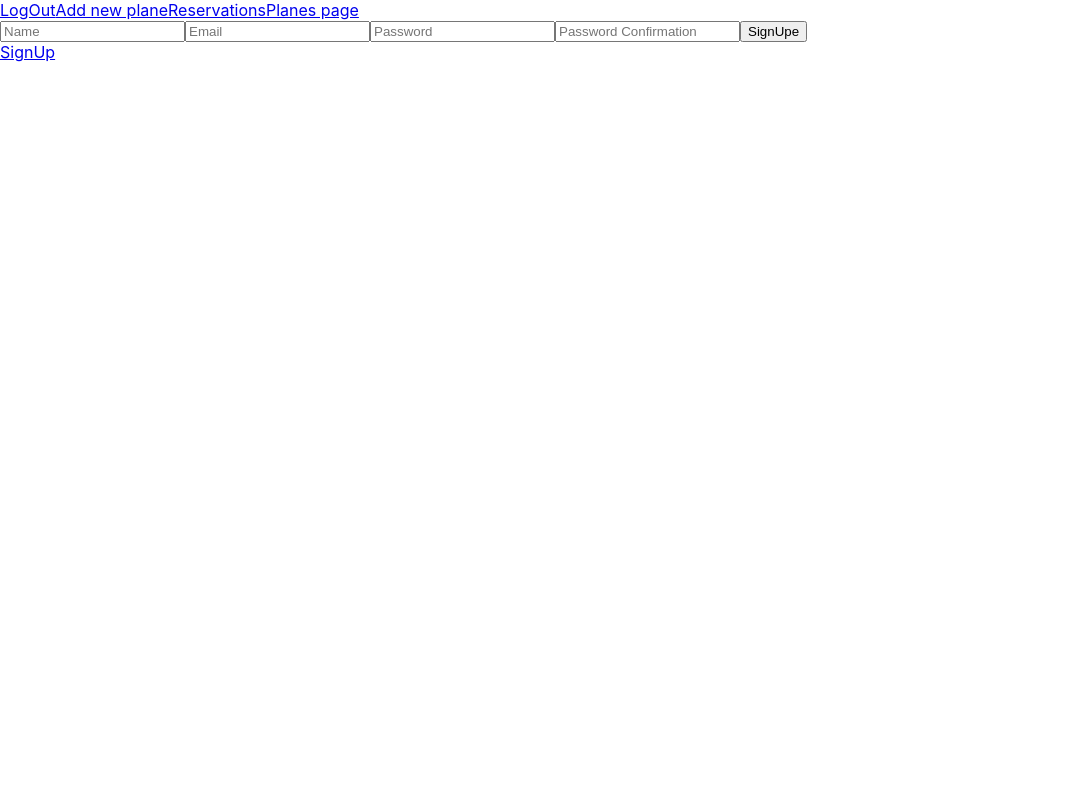
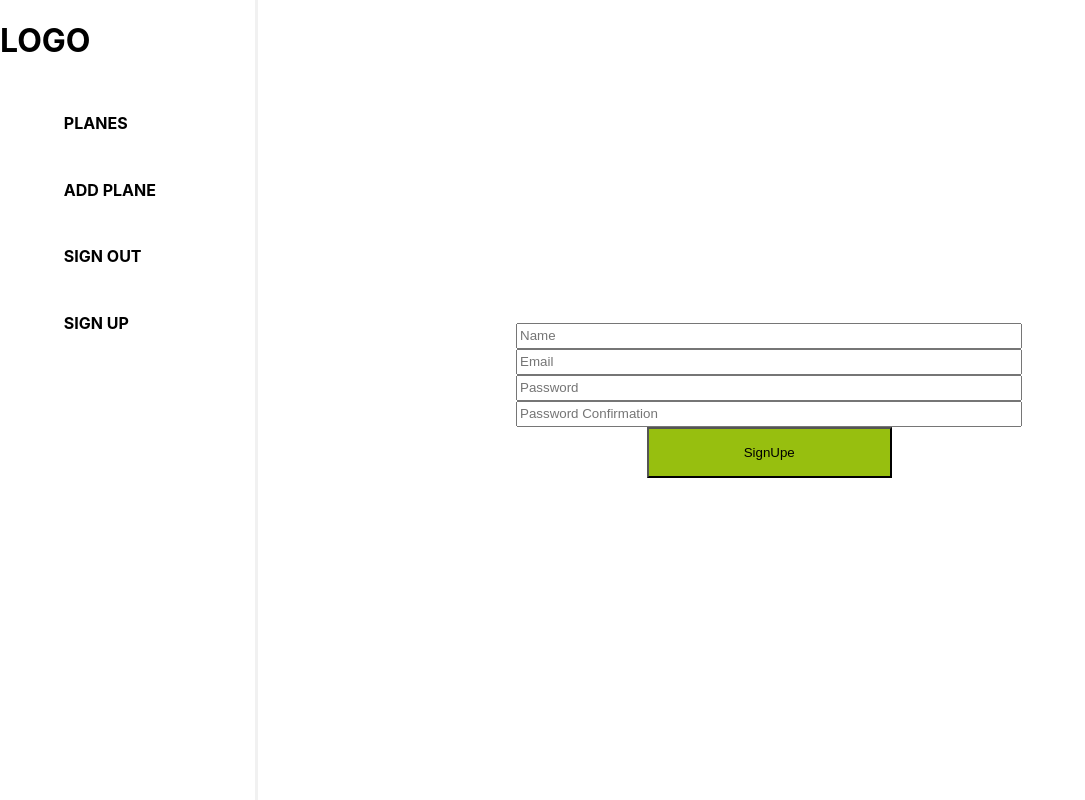
Before and after one commit to GuilhermeGiachellin/AirTaxi, a React (Create React App) app: page /signUp in a window 1280 px wide. Shown: the whole page, without its empty margins (0-1085 px from the left). Built offline with nearby package versions, Linux system fonts and the light colour scheme.

Commit message:
Add basic styling to forms

```diff
--- a/src/App.js
+++ b/src/App.js
@@ -4,7 +4,7 @@ import {
   Routes, Route, Link, useNavigate,
 } from 'react-router-dom';
 import { useDispatch, useSelector } from 'react-redux';
-import styles from './assets/navBar.module.css';
+import styles from './assets/app.module.css';
 import LogInForm from './component/myForm/LogInForm';
 import SigUpForm from './component/myForm/SignUpForm';
 import MainPage from './component/PlaneManager';
@@ -24,7 +24,7 @@ function App() {
   }, [status]);
 
   return (
-    <div className={styles.App}>
+    <div className={styles.app}>
       <NavBar />
       <Routes>
         <Route path="/" element={<LogInForm />} />
@@ -34,7 +34,6 @@ function App() {
         <Route path="main/reservations/:id" element={<Reservation />} />
         <Route path="main/plane/:id" element={<PlaneDetails />} />
       </Routes>
-      <Link to="/signUp">SignUp</Link>
     </div>
   );
 }
--- /dev/null
+++ b/src/assets/Forms.module.css
@@ -0,0 +1,26 @@
+.form {
+    display: flex;
+    flex-direction: column;
+    justify-content: center;
+    align-items: center;
+    width: 80%;
+}
+
+.input {
+    width: 60%;
+    height: 20px;
+    padding-right: 10px;
+}
+
+.cnt {
+    width: 80%;
+    display: flex;
+    align-items: center;
+    justify-content: center;
+}
+
+.button {
+    width: 30%;
+    padding: 2vh;
+    background-color: #97bf0f;
+}
--- a/src/assets/index.css
+++ b/src/assets/index.css
@@ -14,6 +14,7 @@ body {
     sans-serif;
   -webkit-font-smoothing: antialiased;
   -moz-osx-font-smoothing: grayscale;
+  text-decoration: none;
 }
 
 code {
@@ -31,3 +32,7 @@ code {
   flex-direction: column;
   justify-content: center;
 }
+
+ul {
+  list-style: none;
+}
--- a/src/assets/navBar.module.css
+++ b/src/assets/navBar.module.css
@@ -1,4 +1,35 @@
+root {
+    --dim-gray: #646464ff;
+--cultured: #F1F1F1ff;
+--apple-green: rgb(137, 170, 19);
+--cultured-2: #F1F1F1ff;
+--dim-gray-2: #646464ff;
+}
+
 .nav_cnt {
-    /* width: 20vw; */
+    width: 20vw;
+    border-right: 3px solid #f1f1f1ff;
     margin: 0;
+    height: 100vh;
 }
+
+.nav_list {
+    display: flex;
+    flex-direction: column;
+    align-items: flex-end;
+}
+
+.nav_link {
+    text-decoration: none;
+    text-align: left;
+    font-weight: bolder;
+    color: black;
+    width: 70%;
+    padding: 6% 5% 6% 10%;
+    margin-top: 2vh;
+}
+
+.nav_link:hover {
+    background-color: #97bf0f;
+    color: white;
+}
--- /dev/null
+++ b/src/assets/plane.module.css
@@ -0,0 +1,3 @@
+.plane_img {
+    width: 50vh;
+}
--- a/src/component/ReservationManager.js
+++ b/src/component/ReservationManager.js
@@ -22,10 +22,8 @@ const ReservationManager = () => {
   };
 
   useEffect(() => {
-    // if (status === 'created' || status === 'idle') {
     console.log('Reservation Created1');
     dispatch(fetchReservations(id));
-    // }
   }, [dispatch]);
 
   useEffect(() => {
--- a/src/component/myForm/LogInForm.js
+++ b/src/component/myForm/LogInForm.js
@@ -1,10 +1,9 @@
 /* eslint-disable no-unused-vars */
 import { useDispatch, useSelector } from 'react-redux';
 import React, { useEffect, useState } from 'react';
-import axios from 'axios';
-import Cookies from 'universal-cookie';
-import { useNavigate } from 'react-router-dom';
+import { Link, useNavigate } from 'react-router-dom';
 import { logIn } from '../../redux/slices/sessionSlice';
+import style from '../../assets/Forms.module.css';
 
 const LogInForm = () => {
   const status = useSelector((state) => state.sessions.status);
@@ -25,14 +24,15 @@ const LogInForm = () => {
   };
 
   return (
-    <div className="App">
-      <form onSubmit={handleSubmit}>
+    <div className={style.cnt}>
+      <form onSubmit={handleSubmit} className={style.form}>
         <input
           type="email"
           value={email}
           placeholder="Email"
           onChange={(e) => setEmail(e.target.value)}
           required
+          className={style.input}
         />
         <input
           type="password"
@@ -40,8 +40,9 @@ const LogInForm = () => {
           placeholder="Password"
           onChange={(e) => setPassword(e.target.value)}
           required
+          className={style.input}
         />
-        <button type="submit" disabled={status === 'logged'}>LogIn</button>
+        <button type="submit" disabled={status === 'logged'} className={style.button}>LogIn</button>
       </form>
     </div>
   );
--- a/src/component/myForm/SignUpForm.js
+++ b/src/component/myForm/SignUpForm.js
@@ -4,6 +4,7 @@ import React, { useState } from 'react';
 import { useDispatch } from 'react-redux';
 import { useNavigate } from 'react-router-dom';
 import { signUp } from '../../redux/slices/sessionSlice';
+import style from '../../assets/Forms.module.css';
 
 const SigUpForm = () => {
   const [name, setName] = useState('');
@@ -22,14 +23,15 @@ const SigUpForm = () => {
   };
 
   return (
-    <div className="App">
-      <form onSubmit={handleSubmit}>
+    <div className={style.cnt}>
+      <form onSubmit={handleSubmit} className={style.form}>
         <input
           type="name"
           value={name}
           placeholder="Name"
           onChange={(e) => setName(e.target.value)}
           required
+          className={style.input}
         />
         <input
           type="email"
@@ -37,6 +39,7 @@ const SigUpForm = () => {
           placeholder="Email"
           onChange={(e) => setEmail(e.target.value)}
           required
+          className={style.input}
         />
         <input
           type="password"
@@ -44,6 +47,7 @@ const SigUpForm = () => {
           placeholder="Password"
           onChange={(e) => setPassword(e.target.value)}
           required
+          className={style.input}
         />
         <input
           type="password"
@@ -51,8 +55,9 @@ const SigUpForm = () => {
           placeholder="Password Confirmation"
           onChange={(e) => setPasswordConfirmation(e.target.value)}
           required
+          className={style.input}
         />
-        <button type="submit">SignUpe</button>
+        <button type="submit" className={style.button}>SignUpe</button>
       </form>
     </div>
   );
--- a/src/component/nav/navBar.js
+++ b/src/component/nav/navBar.js
@@ -7,16 +7,17 @@ import styles from '../../assets/navBar.module.css';
 const NavBar = () => {
   const dispatch = useDispatch();
   return (
-    <>
-      <div className={styles.nav_cnt}>
-        <nav>
-          <Link to="/" onClick={() => dispatch(logOut())}>LogOut</Link>
-          <Link to="/add">Add new plane</Link>
-          <Link to="/reservations">Reservations</Link>
-          <Link to="/main">Planes page</Link>
-        </nav>
-      </div>
-    </>
+
+    <div className={styles.nav_cnt}>
+      <h1>LOGO</h1>
+      <nav className={styles.nav_list}>
+        <Link to="/main" className={styles.nav_link}>PLANES</Link>
+        <Link to="/add" className={styles.nav_link}>ADD PLANE</Link>
+        <Link to="/" onClick={() => dispatch(logOut())} className={styles.nav_link}>SIGN OUT</Link>
+        <Link to="/signUp" className={styles.nav_link}>SIGN UP</Link>
+      </nav>
+    </div>
+
   );
 };
 
--- a/src/component/plane/plane.js
+++ b/src/component/plane/plane.js
@@ -3,13 +3,14 @@
 /* eslint-disable react/prop-types */
 import React from 'react';
 import { Link } from 'react-router-dom';
+import styles from '../../assets/plane.module.css';
 
 const Plane = ({ params }) => {
   return (
     <>
       <div>
         <div>
-          <img src="https://upload.wikimedia.org/wikipedia/commons/thumb/9/95/Messerschmitt_Bf_109E_at_Thunder_Over_Michigan.jpg/1200px-Messerschmitt_Bf_109E_at_Thunder_Over_Michigan.jpg" alt="plane" />
+          <img className={styles.plane_img} src="https://upload.wikimedia.org/wikipedia/commons/thumb/9/95/Messerschmitt_Bf_109E_at_Thunder_Over_Michigan.jpg/1200px-Messerschmitt_Bf_109E_at_Thunder_Over_Michigan.jpg" alt="plane" />
         </div>
         <p>{params.model}</p>
         <p>{params.registration}</p>
--- a/src/component/plane/planeDetails.js
+++ b/src/component/plane/planeDetails.js
@@ -8,8 +8,36 @@ const PlaneDetails = () => {
   const entities = useSelector((state) => selectPlaneById(state, id));
   return (
     <div>
-      { console.log(entities) }
-      PLANE DETAILS PAGE
+      <ul>
+        <li>
+          <h3>
+            Model:
+            {' '}
+            {entities.model}
+          </h3>
+        </li>
+        <li>
+          <h3>
+            Registration:
+            {' '}
+            {entities.registration}
+          </h3>
+        </li>
+        <li>
+          <h3>
+            Cruise speed:
+            {' '}
+            {entities.cruise_speed}
+          </h3>
+        </li>
+        <li>
+          <h3>
+            Tour Price:
+            {' '}
+            {entities.tour_price}
+          </h3>
+        </li>
+      </ul>
     </div>
   );
 };
```
Also changed, not shown: src/assets/images/GitHub-Mark-32px.png (added).
